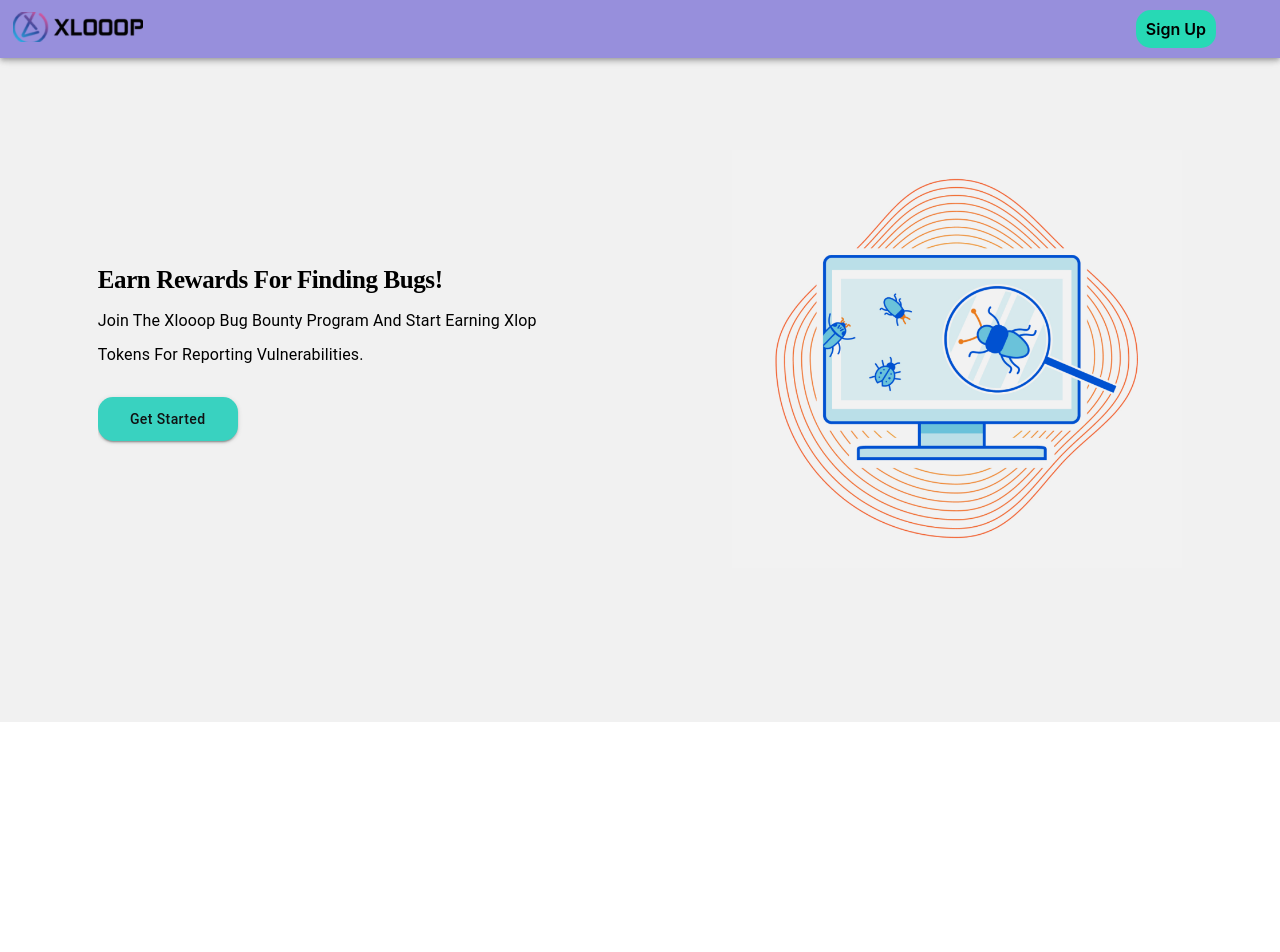
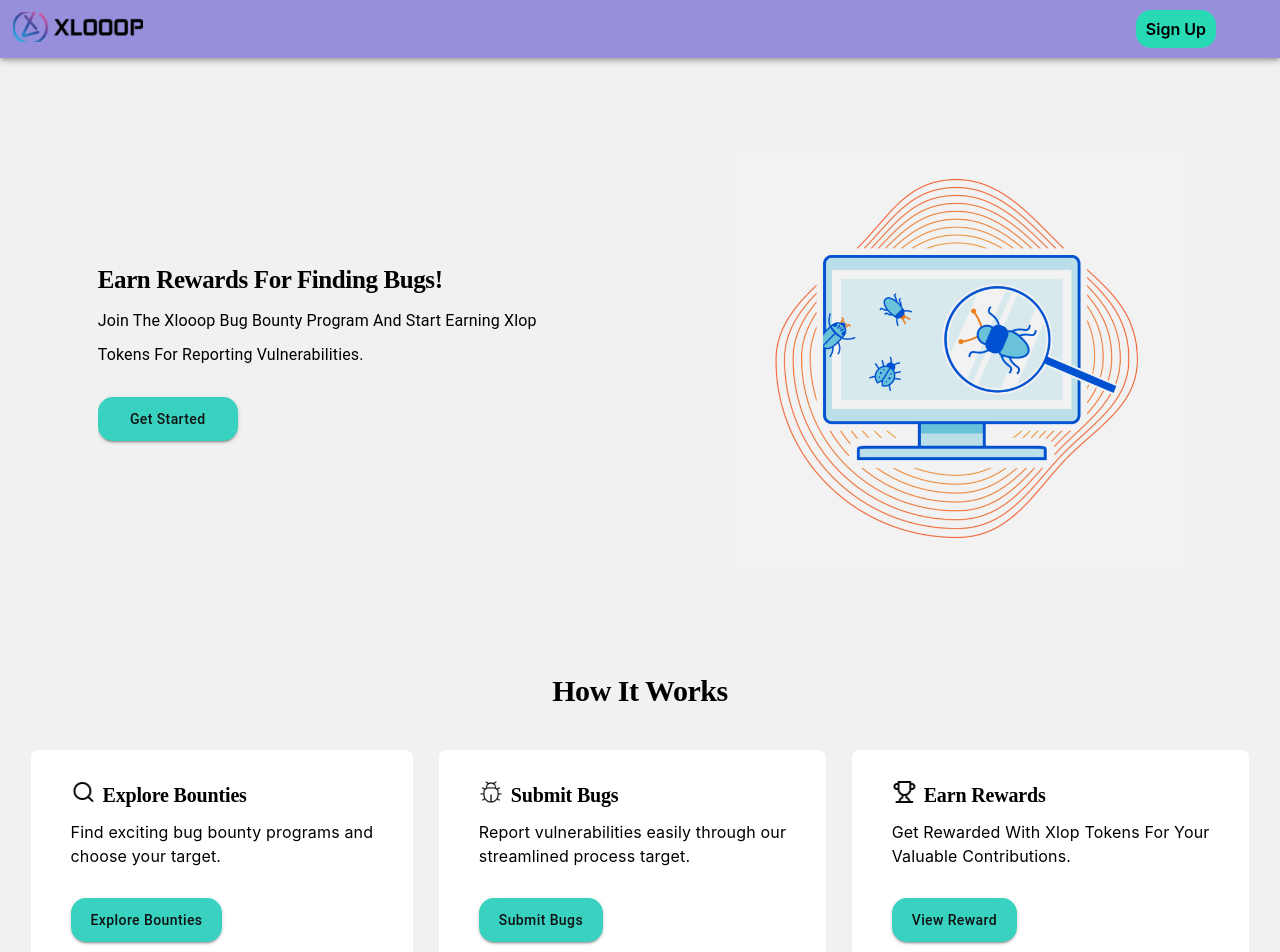
Before and after one commit to subashprj55/BugBounty, a React (Create React App) app: page / in a window 1280 px wide. Shown: the top 952 px of the page. Before the commit the page ends 800 px from the top, so only its background shows below. Built offline with nearby package versions, Linux system fonts and the light colour scheme.

Commit message:
how it works section

```diff
--- a/src/Pages/BugHome/index.js
+++ b/src/Pages/BugHome/index.js
@@ -6,7 +6,12 @@
   StyledHomePageBox,
   StyledHomeStack,
   StyledHomeTypography,
+  StyledHowItWorkItem,
+  StyledHowItWorksBox,
+  StyledHowItWorksSection,
+  StyledHowItWorksTypography,
   StyledImg,
+  StyledItemsButton,
   StyledLinksStack,
   StyledLogoBox,
   StyledNavLink,
@@ -14,12 +19,17 @@
 } from "./style";
 import logo from "Images/logo.png";
 import bugImg from "Images/bug_image.jpg";
+import SearchIcon from "@mui/icons-material/Search";
+import search from "Images/search.png";
+import bug from "Images/bug.png";
+import reward from "Images/reward.png";
 
 const BugHome = () => {
   return (
     <StyledHomePageBox>
       <HomePageNav />
       <HomePageSection />
+      <HowItWorksSection />
     </StyledHomePageBox>
   );
 };
@@ -66,3 +76,64 @@
     </StyledHomeStack>
   );
 };
+
+const HowItWorksSection = () => {
+  return (
+    <>
+      <StyledHowItWorksTypography variant="h1" className="title">
+        how it works
+      </StyledHowItWorksTypography>
+
+      <StyledHowItWorksSection>
+        <StyledHowItWorksBox>
+          <StyledHowItWorkItem>
+            <img src={search} alt="search" />
+            <StyledHomeTypography variant="h2">
+              Explore Bounties
+            </StyledHomeTypography>
+          </StyledHowItWorkItem>
+          <StyledHowItWorksTypography variant="footer" className="space">
+            Find exciting bug bounty programs and <br></br> choose your target.
+          </StyledHowItWorksTypography>
+          <br />
+
+          <StyledItemsButton variant="contained">
+            Explore Bounties
+          </StyledItemsButton>
+        </StyledHowItWorksBox>
+
+        <StyledHowItWorksBox>
+          <StyledHowItWorkItem>
+            <img src={bug} alt="bug icon" />
+            <StyledHomeTypography variant="h2">
+              Submit Bugs
+            </StyledHomeTypography>
+          </StyledHowItWorkItem>
+          <StyledHowItWorksTypography variant="footer" className="space">
+            Report vulnerabilities easily through our <br></br> streamlined
+            process target.
+          </StyledHowItWorksTypography>
+          <br />
+
+          <StyledItemsButton variant="contained">Submit Bugs</StyledItemsButton>
+        </StyledHowItWorksBox>
+
+        <StyledHowItWorksBox>
+          <StyledHowItWorkItem>
+            <img src={reward} alt="reward icon" />
+            <StyledHomeTypography variant="h2">
+              Earn Rewards
+            </StyledHomeTypography>
+          </StyledHowItWorkItem>
+          <StyledHomeTypography variant="footer">
+            Get rewarded with xlop tokens for your <br></br> valuable
+            contributions.
+          </StyledHomeTypography>
+          <br />
+
+          <StyledItemsButton variant="contained">View Reward</StyledItemsButton>
+        </StyledHowItWorksBox>
+      </StyledHowItWorksSection>
+    </>
+  );
+};
--- a/src/Pages/BugHome/style.js
+++ b/src/Pages/BugHome/style.js
@@ -56,12 +56,12 @@
 //home page section styles
 
 export const StyledHomeStack = styled(Stack)`
-  margin: 150px 0;
+  margin: 150px 0 100px 0;
   flex-direction: row !important;
   align-items: center;
   justify-content: space-around;
   @media (max-width: 768px) {
-    margin: 150px 30px;
+    margin: 150px 30px 100px 30px;
   }
   @media (max-width: 425px) {
     margin: 100px 2%;
@@ -90,3 +90,45 @@
   width: 140px !important;
   margin: 20px 0 !important;
 `;
+
+//how it works section styles
+
+export const StyledHowItWorksTypography = styled(Typography)`
+  &.title {
+    text-transform: capitalize;
+    text-align: center;
+    font-size: 30px;
+  }
+`;
+
+export const StyledHowItWorksSection = styled(Stack)`
+  margin: 40px 0;
+  flex-direction: row !important;
+  justify-content: center;
+  flex-wrap: wrap;
+  gap: 2%;
+`;
+
+export const StyledHowItWorksBox = styled(Box)`
+  background-color: white;
+  border-radius: 8px;
+  padding: 30px 40px;
+  @media (max-width: 768px) {
+    margin-bottom: 20px !important;
+  }
+`;
+
+export const StyledHowItWorkItem = styled(Box)`
+  display: flex;
+  gap: 8px;
+  img {
+    width: 24px;
+    height: 24px;
+  }
+`;
+
+export const StyledItemsButton = styled(Button)`
+  margin-top: 30px !important;
+  margin-bottom: 15px !important;
+  width: auto !important;
+`;
```
Also changed, not shown: src/Images/reward.png (added), src/Images/search.png (added).
